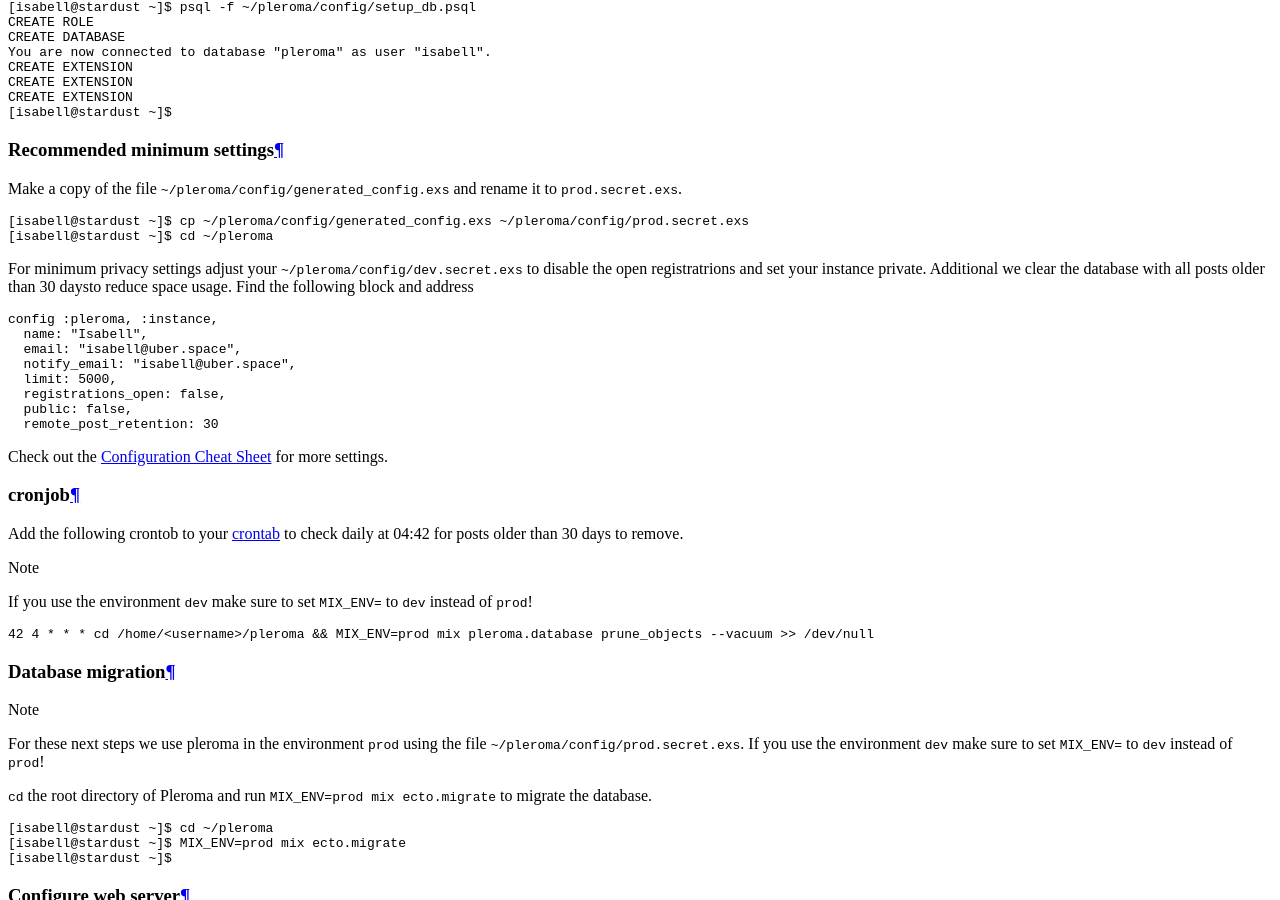
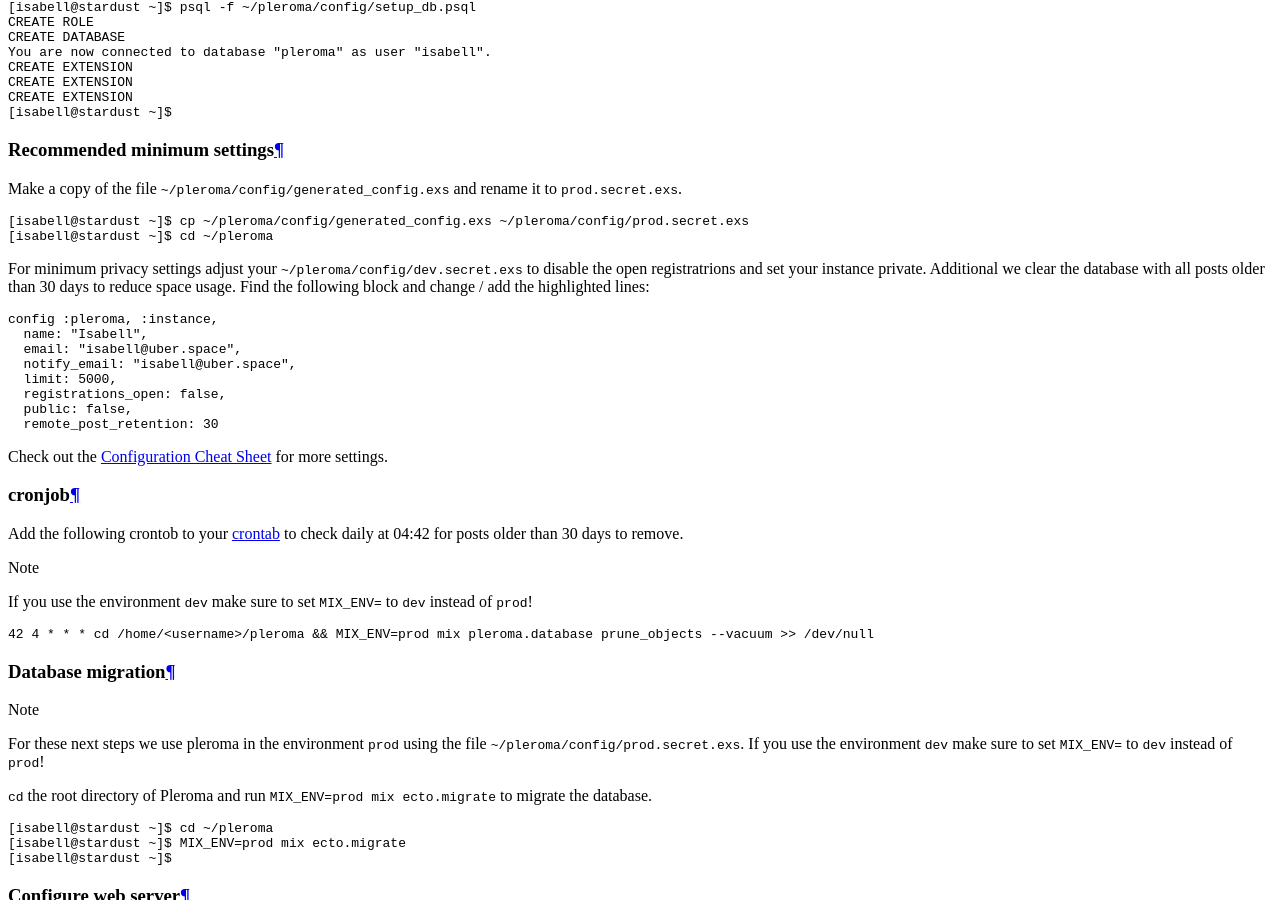
Before and after one commit to Uberspace/lab, a Sphinx documentation site: the page built from source/guide_pleroma.rst, in a window 1280 px wide and 900 px high, scrolled down 5392 px. Built offline with Sphinx 7.4.7 and the Read the Docs theme 2.0.0, drawn with Linux system fonts in a browser that asks for light colours.

Commit message:
Corrected minimum settings section

```diff
--- a/source/guide_pleroma.rst
+++ b/source/guide_pleroma.rst
@@ -159,7 +159,7 @@
  [isabell@stardust ~]$ cp ~/pleroma/config/generated_config.exs ~/pleroma/config/prod.secret.exs
  [isabell@stardust ~]$ cd ~/pleroma
 
-For minimum privacy settings adjust your ``~/pleroma/config/dev.secret.exs`` to disable the open registratrions and set your instance private. Additional we clear the database with all posts older than 30 daysto reduce space usage. Find the following block and address
+For minimum privacy settings adjust your ``~/pleroma/config/dev.secret.exs`` to disable the open registratrions and set your instance private. Additional we clear the database with all posts older than 30 days to reduce space usage. Find the following block and change / add the highlighted lines:
 
 .. code-block:: none
  :emphasize-lines: 6, 7, 8
```
